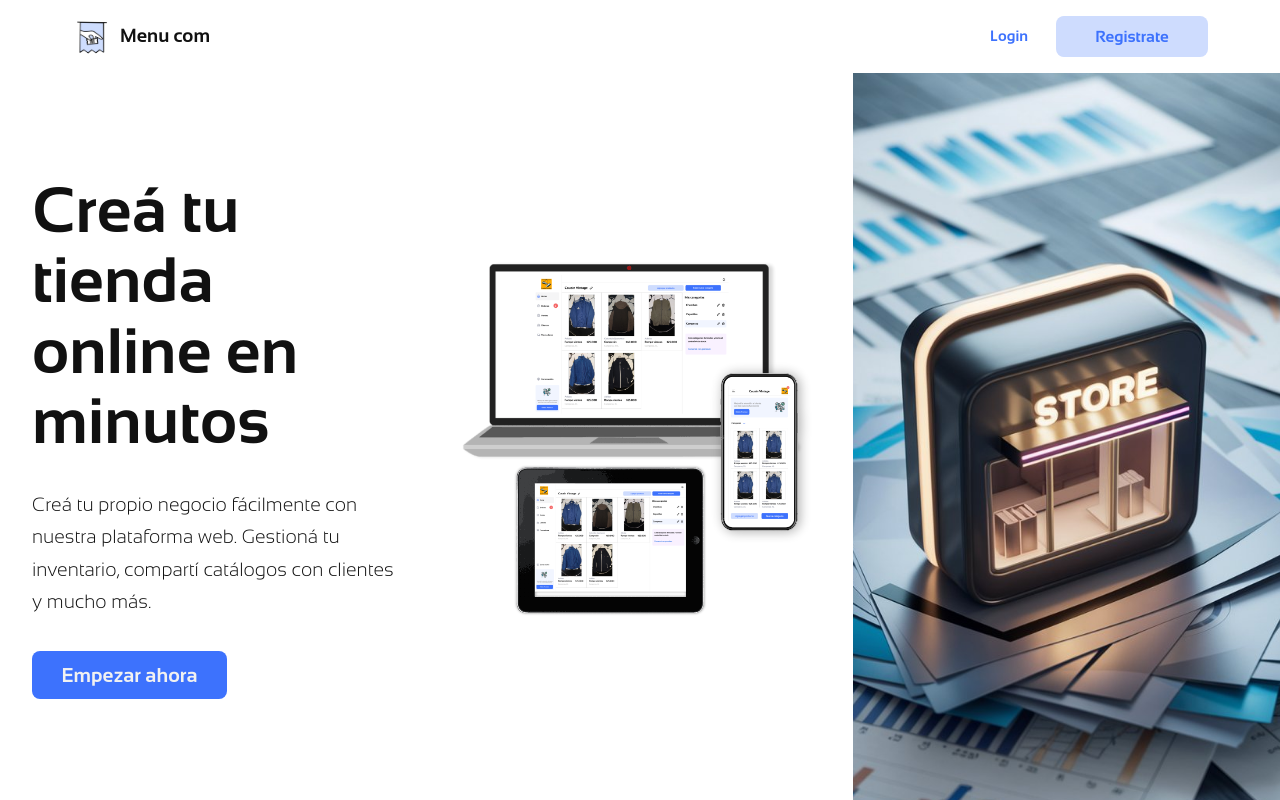
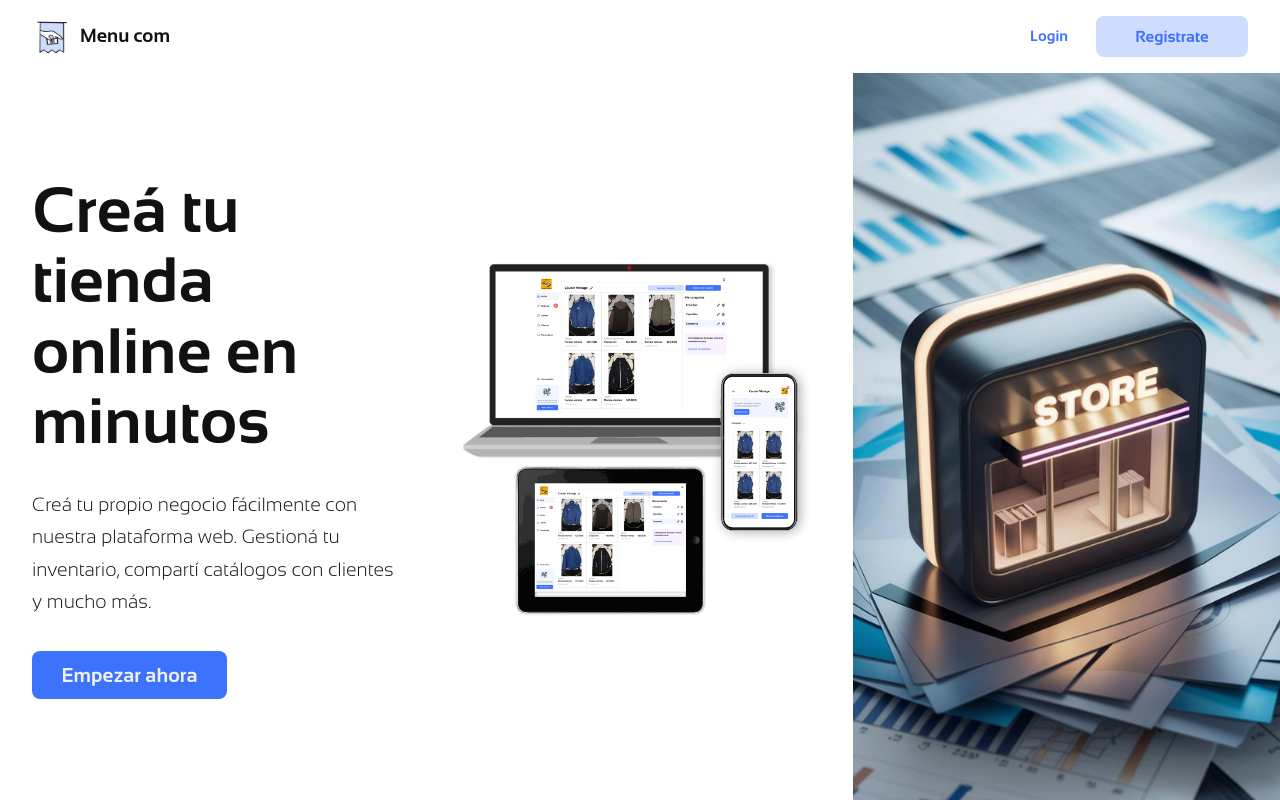
Before and after one commit to Martin444/menu-com, a SvelteKit app: page / in a window 1280 px wide. Shown: the top 800 px of the page. Built offline with nearby package versions, Linux system fonts and the light colour scheme; no server answers.

Commit message:
feat: update navbar styling for improved positioning and background color

```diff
--- a/src/features/home/sections/Navbar.svelte
+++ b/src/features/home/sections/Navbar.svelte
@@ -42,11 +42,11 @@
     align-items: center;
     justify-content: space-between;
     padding: var(--space-md) var(--space-lg);
-    max-width: var(--container-max);
-    margin: 0 auto;
     width: 100%;
-    position: relative;
-    z-index: 10;
+    position: sticky;
+    top: 0;
+    z-index: 100;
+    background-color: var(--color-bg);
   }
 
   .navbar__brand {
```
